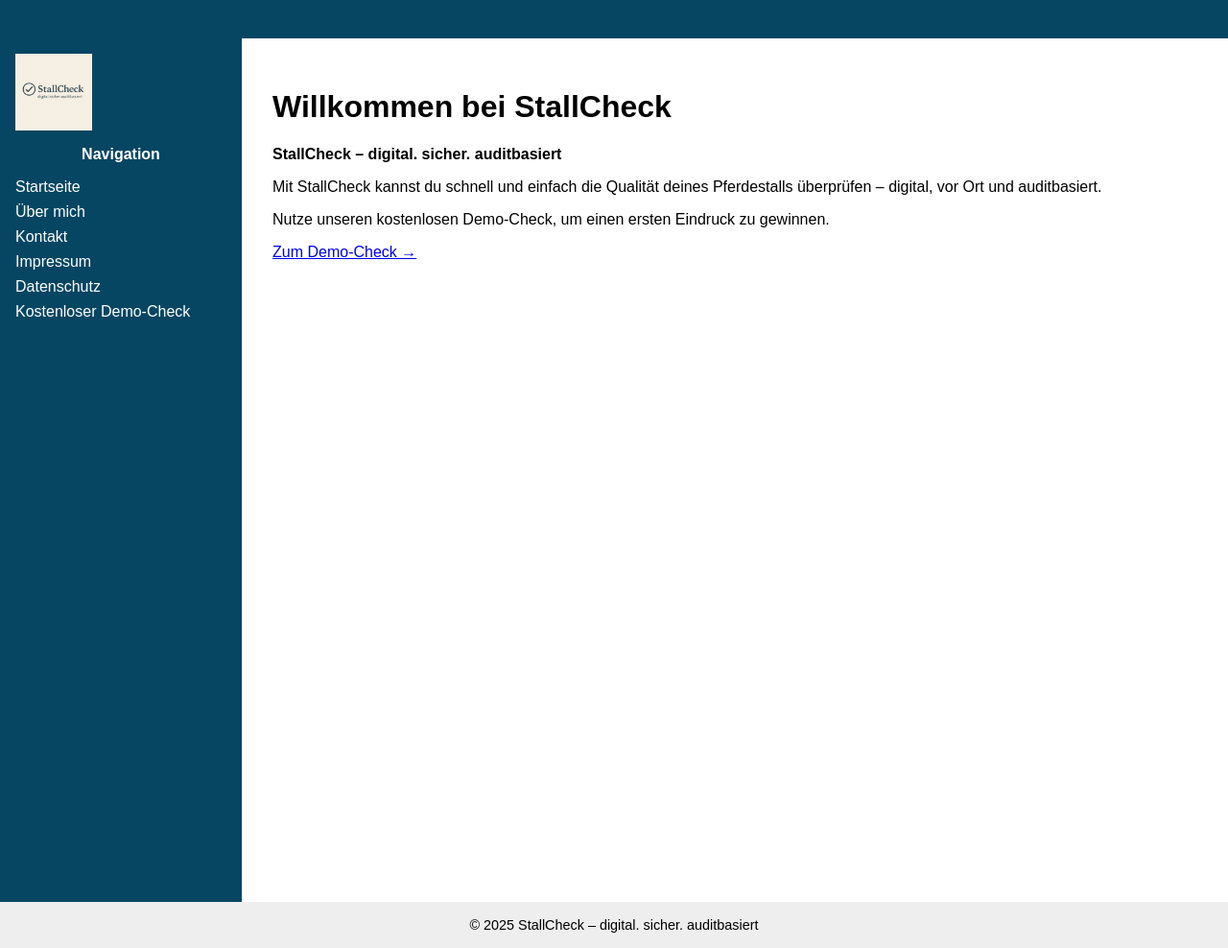
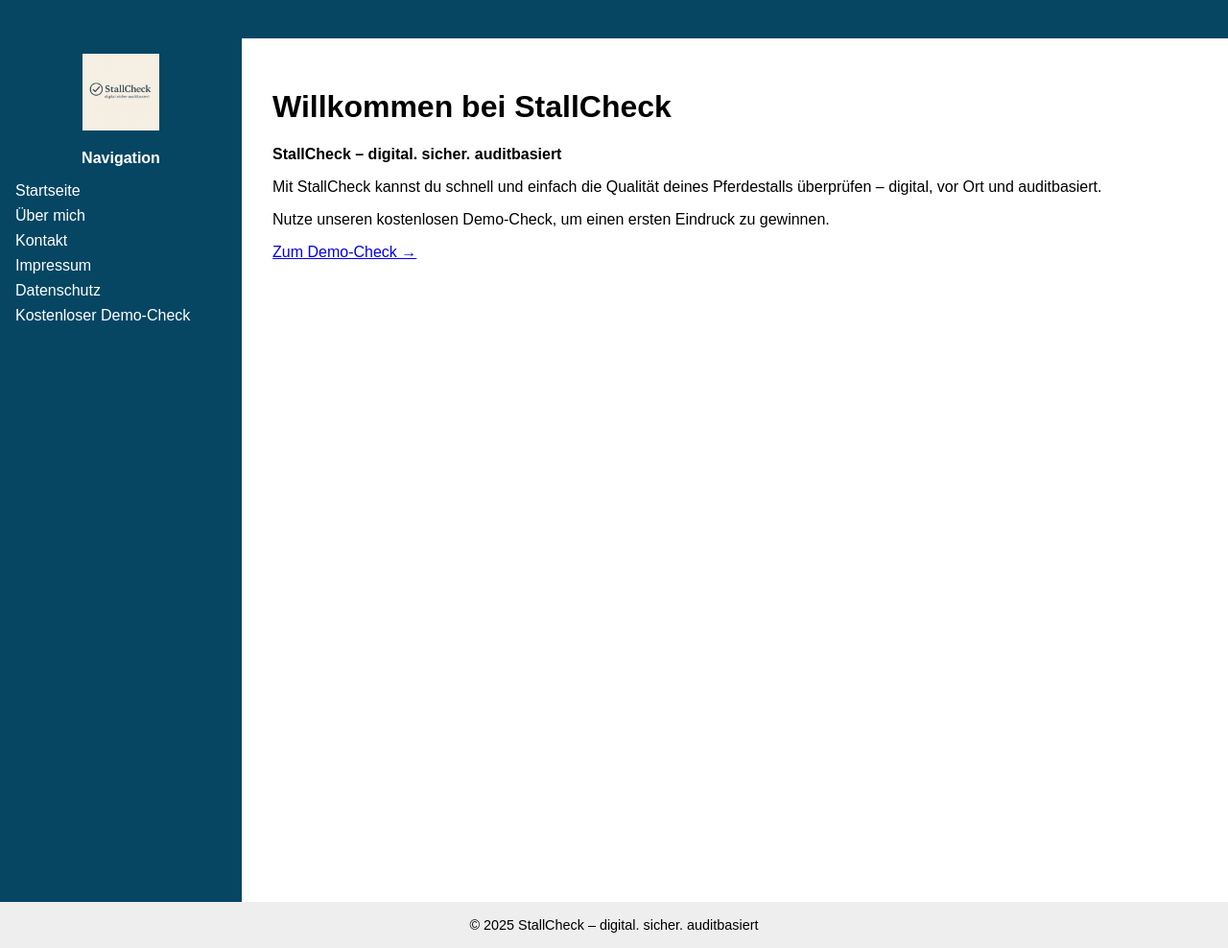
Before and after one commit to Kerstin78/stallcheck, a Jekyll site: the page built from index.md, in a window 1280 px wide. Shown: the whole page at 96% size. Built offline with Jekyll 4.4.1, drawn with Linux system fonts in a browser that asks for light colours.

Commit message:
Update default.html

```diff
--- a/_layouts/default.html
+++ b/_layouts/default.html
@@ -62,7 +62,7 @@
 
     <div class="container">
       <nav>
-        <img src="{{ '/assets/logo-stallcheck.png' | relative_url }}" alt="StallCheck Logo" style="display: block; margin-bottom: 1rem; max-width: 180px; height: auto;" />
+        <img src="{{ '/assets/logo-stallcheck.png' | relative_url }}" alt="StallCheck Logo" />
         <strong style="display: block; margin-bottom: 1rem;">Navigation</strong>
         <a href="{{ '/' | relative_url }}">Startseite</a>
         <a href="{{ '/ueber-mich/' | relative_url }}">Über mich</a>
```
